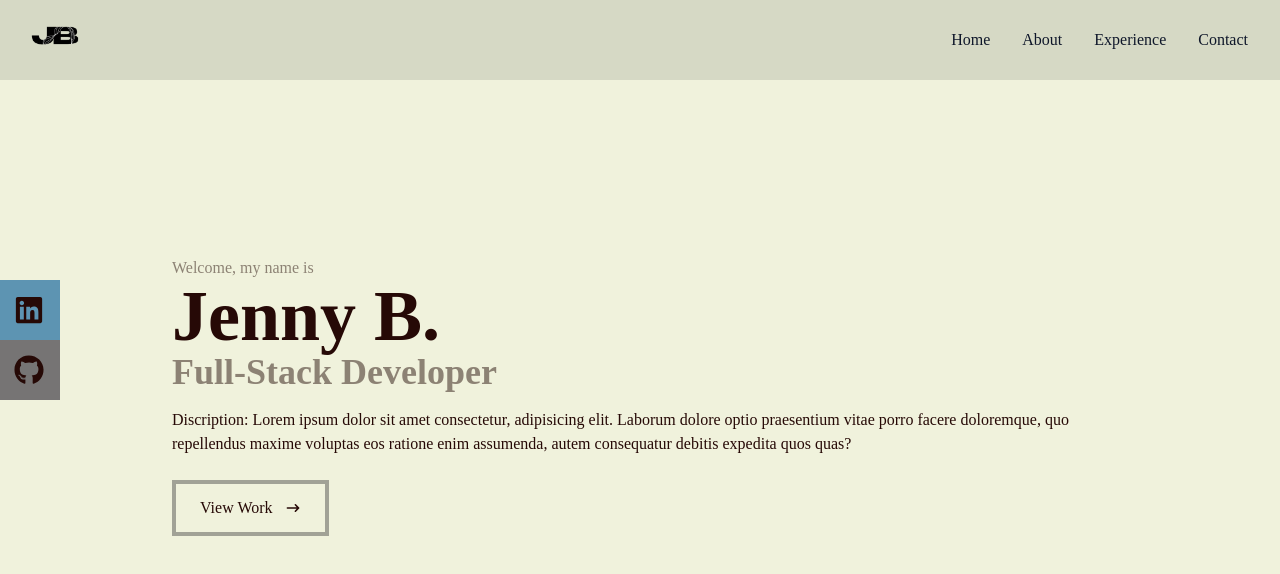
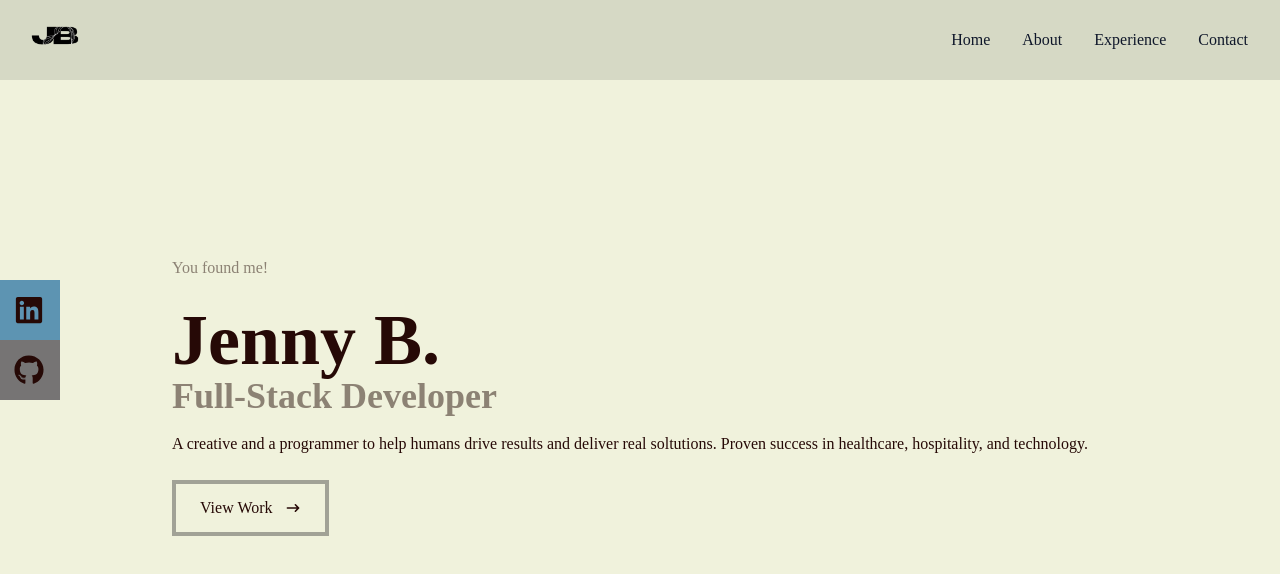
Before and after one commit to buijennyh/Portfolio, a React (Create React App) app: page / in a window 1280 px wide. Shown: the top 574 px of the page. Built offline with nearby package versions, Linux system fonts and the light colour scheme; the HTML template or start-up script is replaced by a standard one.

Commit message:
adjusted formating for Home - Title and description

```diff
--- a/src/components/Home.jsx
+++ b/src/components/Home.jsx
@@ -7,10 +7,11 @@ const Home = () => {
 
       {/*Container*/}
       <div className='max-w-[1000px] mx-auto px-8 flex flex-col justify-center h-full'>
-        <p className='text-[#8C8274]'>Welcome, my name is</p>
+        <p className='text-[#8C8274]'>You found me!</p>
+        <br/>
         <h1 className='text-4xl sm:text-7xl font-bold text-[#260906]'> Jenny B. </h1>
         <h2 className='text-4xl sm-text-7xl font-bold text-[#8C8274]'>Full-Stack Developer</h2>
-        <p className='text-[#260906] py-4 mac-w-[700px'>Discription: Lorem ipsum dolor sit amet consectetur, adipisicing elit. Laborum dolore optio praesentium vitae porro facere doloremque, quo repellendus maxime voluptas eos ratione enim assumenda, autem consequatur debitis expedita quos quas?</p>
+        <p className='text-[#260906] py-4 mac-w-[700px'>A creative and a programmer to help humans drive results and deliver real soltutions.  Proven success in healthcare, hospitality, and technology.</p>
 
         <div>
           <button className='text-[#260906] border-4 border-[#26252863] px-6 py-3 my-2 flex items-center hover:bg-[#8C8274] hover:border-[#8C8274]'>View Work <HiArrowNarrowRight className='ml-3'/>
@@ -23,5 +24,6 @@ const Home = () => {
 }
 
 /*STOPPED HERE 1:08:00 URL: https://www.youtube.com/watch?v=2kg0z1qNrkw*/
+/* https://app.getform.io/forms */
 
 export default Home
```
